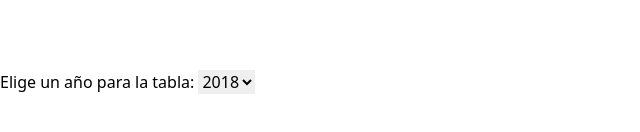
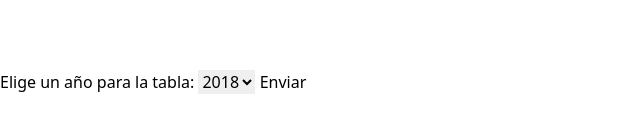
Before and after one commit to danielhtoledo2002/accidents-mexico-, a plain HTML site: page index.html in a window 1280 px wide. Shown: the part 2454-2586 px from the top of the page, 0-640 px from the left. Drawn offline with nearby package versions, Linux system fonts and the light colour scheme; files that its build step writes are made by us from their sources; no server answers.

Commit message:
add button

```diff
--- a/index.html
+++ b/index.html
@@ -276,7 +276,7 @@
                 <option x-text= "anio"></option>
             </template>
         </select>
-        <button @click="await getQuery(anio)" ></button>
+        <button @click="await getQuery(anio)" >Enviar</button>
     </div>
 
 
```
Also changed, not shown: output.css.
